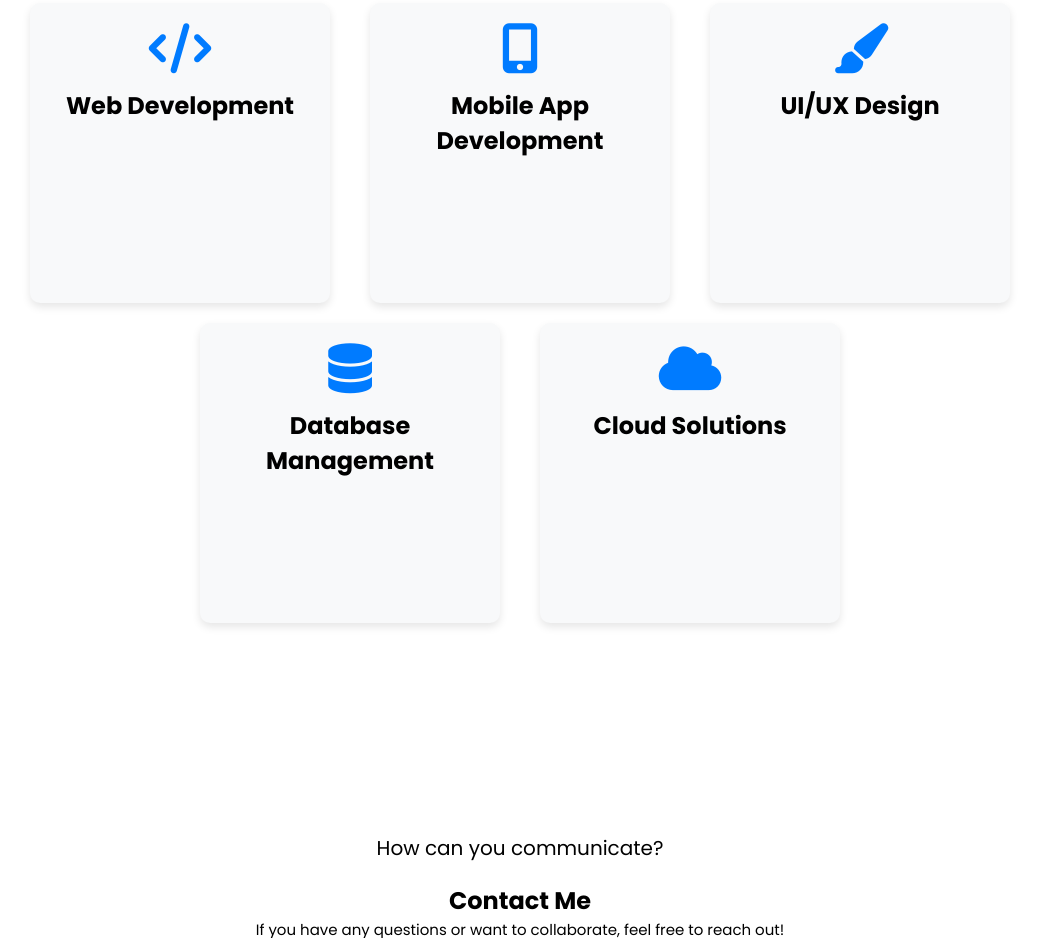
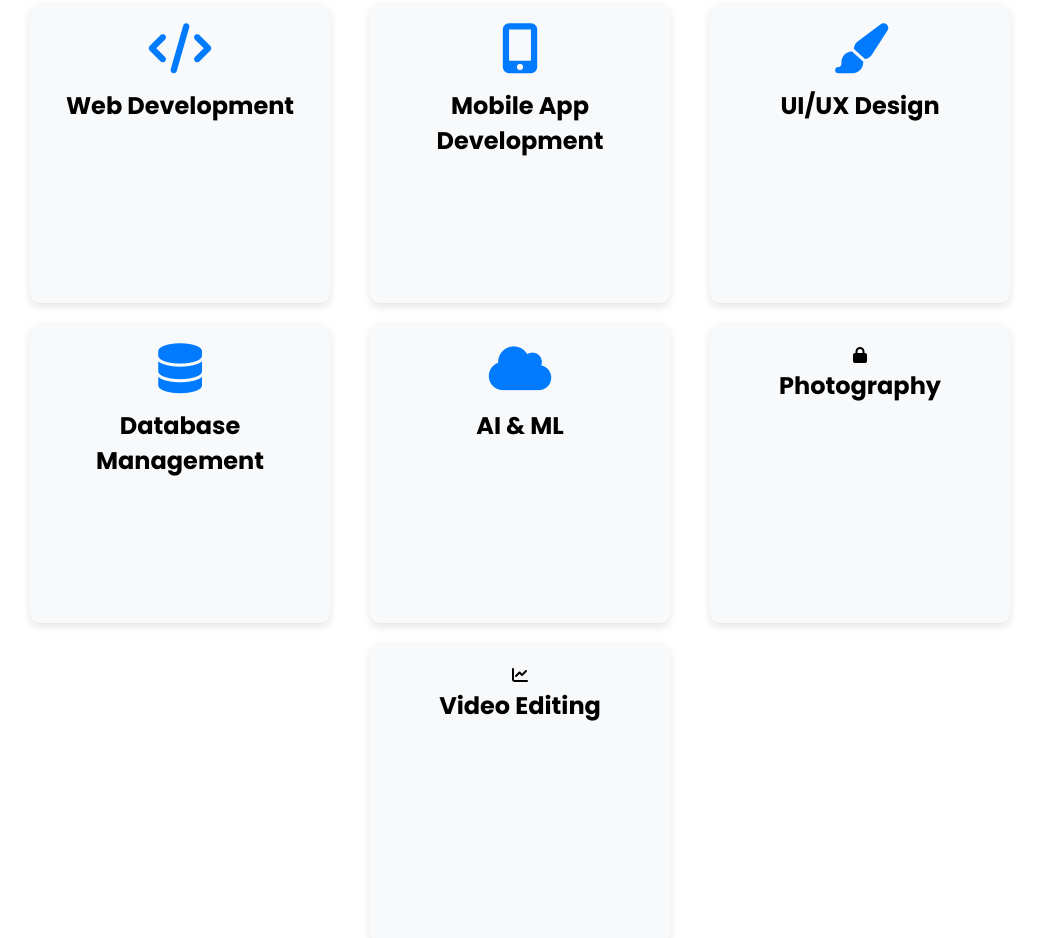
Before and after one commit to XYZcode94/Portfolio, a plain HTML site: page index.html in a window 1280 px wide. Shown: the part 1862-2800 px from the top of the page, without its empty margins (120-1159 px from the left). Drawn offline with Linux system fonts and the light colour scheme.

Commit message:
new option add in

```diff
--- a/index.html
+++ b/index.html
@@ -96,8 +96,18 @@
             </div>
             <div class="card">
                 <i class="fas fa-cloud"></i>
-                <h3>Cloud Solutions</h3>
-                <p>Implementing cloud-based solutions for scalability and flexibility.</p>
+                <h3>AI & ML</h3>
+                <p>Implementing AI and ML solutions for intelligent applications.</p>
+            </div>
+            <div class="card">
+                <i class="fas fa-lock"></i>
+                <h3>Photography</h3>
+                <p>Capturing moments and creating stunning visuals through photography.</p>
+            </div>
+            <div class="card">
+                <i class="fas fa-chart-line"></i>
+                <h3>Video Editing</h3>
+                <p>Creating engaging video content and editing for a professional finish.</p>
             </div>
         </div>
     </div>
```
